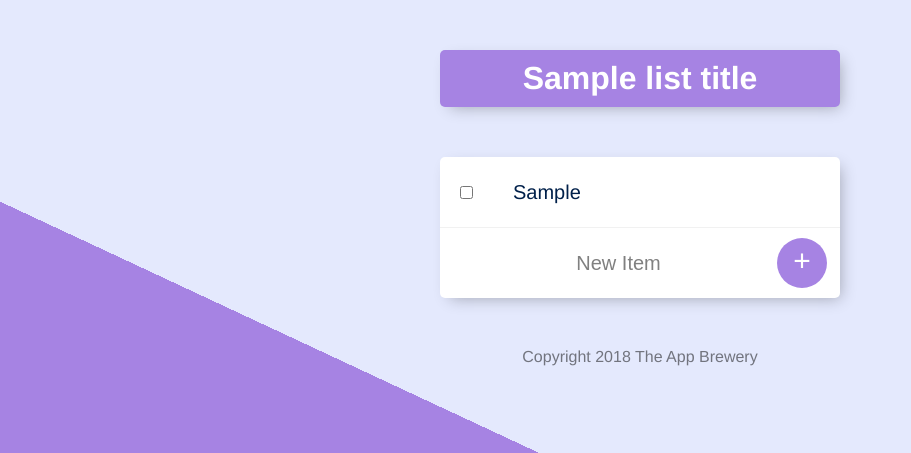
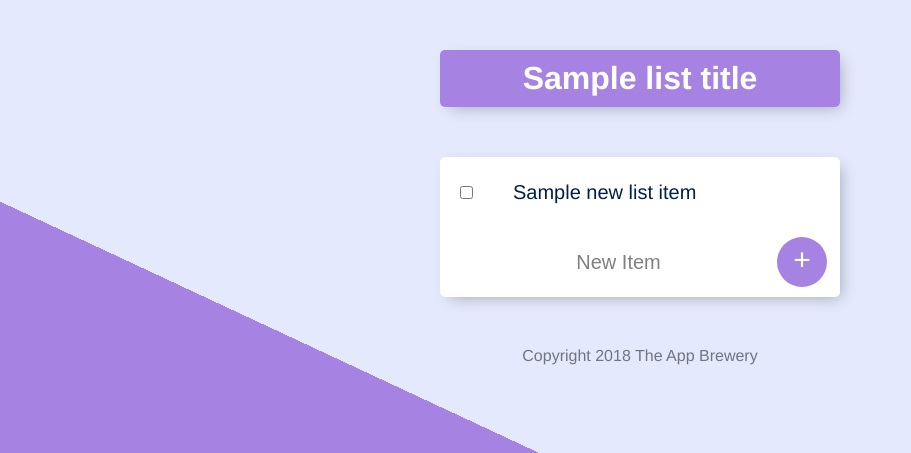
Before and after one commit to galvelistious37/todo-list-v2, a Node server app: template views/list.ejs in a window 1280 px wide. Shown: the top 453 px of the page, without its empty margins (0-911 px from the left). Run offline with Node 20, Linux system fonts and the light colour scheme; the template is opened without the code that fills it: most values are stand-ins (such as "Sample title", 1, 10 or a date in 2020); some libraries are stand-ins or nearby versions.

Commit message:
Add functionality to populate the list with data from mongodb documents, add new tasks, and delete completed tasks

```diff
--- a/app.js
+++ b/app.js
@@ -43,6 +43,11 @@ const item3 = new Item({
 // Put all items in an array
 const defaultItems = [item1, item2, item3]
 
+app.get("/", function(req, res) {
+  const day = date.getDate();
+  Item.find()
+    .then(result => {
+      if(result.length === 0){
         // Add the documents to the collection
         // (save the records to the table)
         Item.insertMany(defaultItems)
@@ -52,29 +57,44 @@ Item.insertMany(defaultItems)
           .catch(err => {
             console.log(err)
           })
+          res.redirect("/")
+      } else {
+        res.render("list", {listTitle: day, newListItems: result})
+      }
+    })
+    .catch(err => {console.log(err)})
 
 
-
-app.get("/", function(req, res) {
-
-const day = date.getDate();
-
-  res.render("list", {listTitle: day, newListItems: items});
 
 });
 
 app.post("/", function(req, res){
 
-  const item = req.body.newItem;
+  new Item({
+    name: req.body.newItem
+  }).save()
+  res.redirect("/")
 
-  if (req.body.list === "Work") {
-    workItems.push(item);
-    res.redirect("/work");
-  } else {
-    items.push(item);
-    res.redirect("/");
-  }
+  // if (req.body.list === "Work") {
+  //   workItems.push(item);
+  //   res.redirect("/work");
+  // } else {
+  //   items.push(item);
+  //   res.redirect("/");
+  // }
 });
+
+app.post("/delete", function(req, res){
+  const checkedItem = req.body.checkBox
+  console.log(checkedItem)
+  Item.findByIdAndRemove(checkedItem)
+  .then(result =>{
+    res.redirect("/")
+  })
+  .catch(err => {
+    console.log(err)
+  })
+})
 
 app.get("/work", function(req,res){
   res.render("list", {listTitle: "Work List", newListItems: workItems});
--- a/public/css/styles.css
+++ b/public/css/styles.css
@@ -51,7 +51,7 @@ p {
   color: #00204a;
 }
 
-form {
+form.item {
   text-align: center;
   margin-left: 20px;
 }
--- a/views/list.ejs
+++ b/views/list.ejs
@@ -5,12 +5,14 @@
   </div>
 
   <div class="box">
-    <% for (let i=0; i<newListItems.length; i++) { %>
-      <div class="item">
-        <input type="checkbox">
-        <p><%=  newListItems[i]  %></p>
-      </div>
-      <% } %>
+    <% newListItems.forEach((item) => { %>
+      <form action="/delete" method="post">
+        <div class="item">
+          <input type="checkbox" name="checkBox" value="<%= item._id%>" onChange="this.form.submit()">
+          <p><%=  item.name  %></p>
+        </div>
+      </form>
+    <% }) %>
 
       <form class="item" action="/" method="post">
         <input type="text" name="newItem" placeholder="New Item" autocomplete="off">
```
Lines whose indentation alone changed are shown as unchanged.
